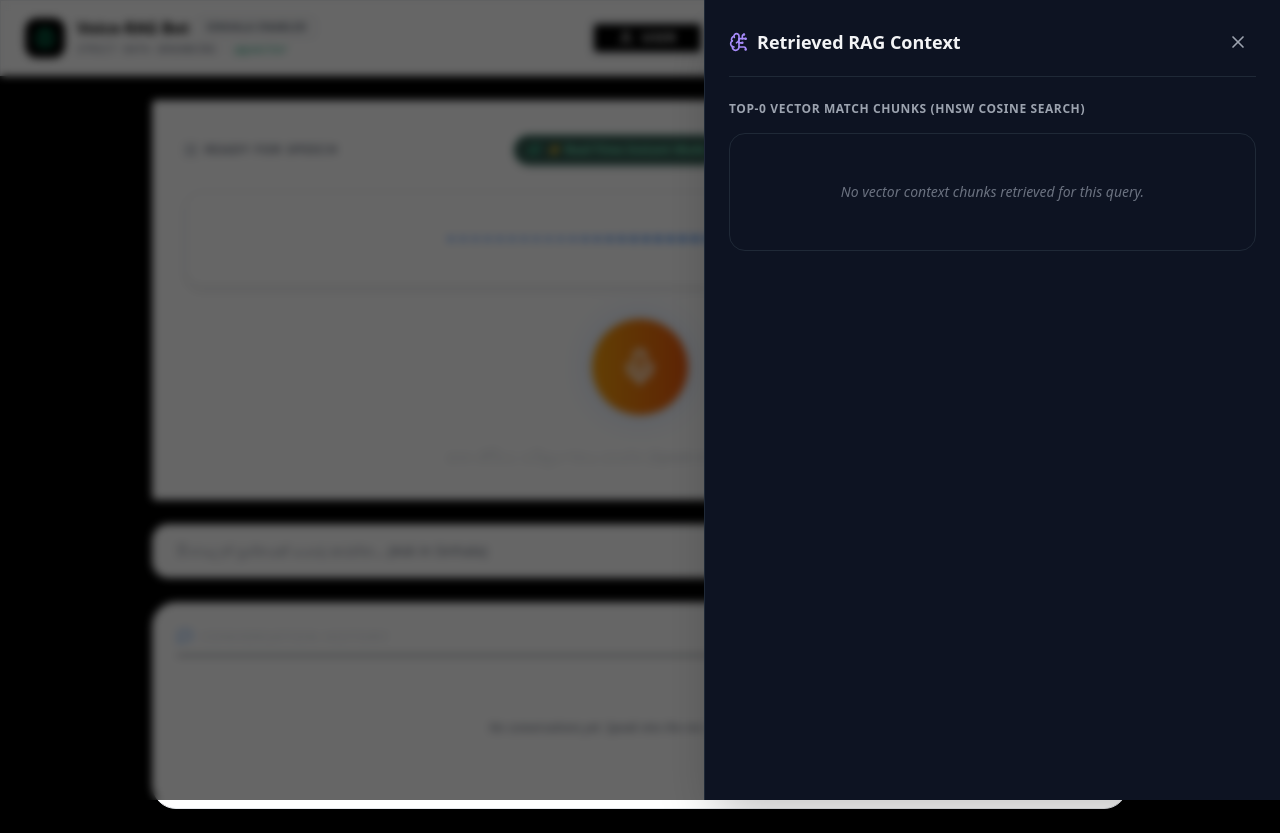
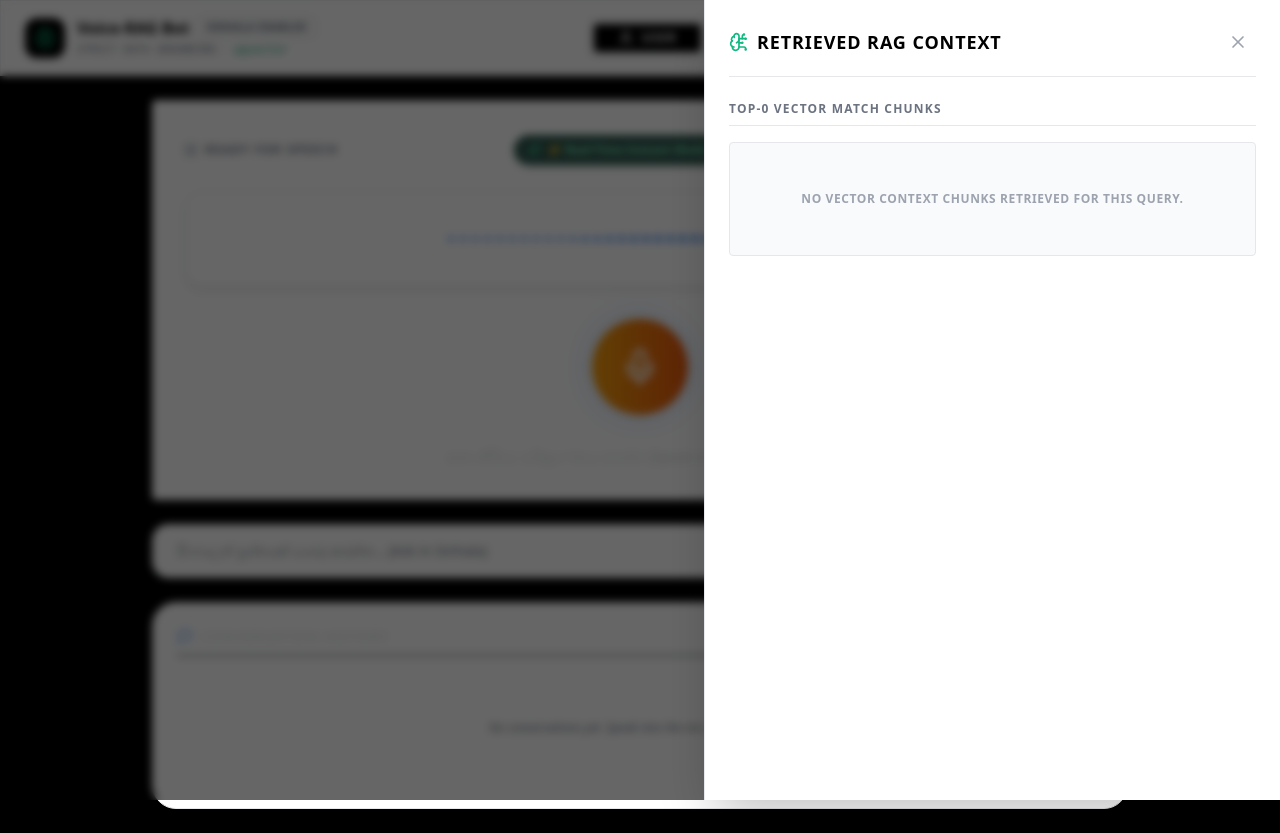
Before and after one commit to KasunWilbagedara/Voice-Rag-bot, a Next.js app: page / in a window 1280 px wide. Both pictures are taken after a click on the button "CONTEXT". Built offline with nearby package versions, Linux system fonts and the light colour scheme.

Commit message:
refactor(ui): update context viewer to match new monochrome design system

```diff
--- a/src/components/ContextDrawer.tsx
+++ b/src/components/ContextDrawer.tsx
@@ -29,17 +29,17 @@ export const ContextDrawer: React.FC<ContextDrawerProps> = ({
 
   return (
     <div className="fixed inset-0 z-50 flex justify-end bg-black/60 backdrop-blur-sm animate-fade-in">
-      <div className="w-full max-w-xl bg-[#0d1322] border-l border-gray-800 h-full p-6 flex flex-col gap-6 shadow-2xl overflow-y-auto">
+      <div className="w-full max-w-xl bg-white border-l border-gray-200 h-full p-6 flex flex-col gap-6 shadow-2xl overflow-y-auto">
         {/* Header */}
-        <div className="flex items-center justify-between pb-4 border-b border-gray-800">
+        <div className="flex items-center justify-between pb-4 border-b border-gray-200">
           <div className="flex items-center gap-2">
-            <BrainCircuit className="w-5 h-5 text-violet-400" />
-            <h2 className="text-lg font-bold text-gray-100">Retrieved RAG Context</h2>
+            <BrainCircuit className="w-5 h-5 text-emerald-500" />
+            <h2 className="text-lg font-bold text-black uppercase tracking-wider">Retrieved RAG Context</h2>
           </div>
 
           <button
             onClick={onClose}
-            className="p-2 text-gray-400 hover:text-white rounded-xl hover:bg-gray-800 transition-colors"
+            className="p-2 text-gray-400 hover:text-black rounded hover:bg-gray-100 transition-colors"
           >
             <X className="w-5 h-5" />
           </button>
@@ -47,24 +47,24 @@ export const ContextDrawer: React.FC<ContextDrawerProps> = ({
 
         {/* User query reference */}
         {userQuery && (
-          <div className="p-3.5 rounded-2xl bg-gray-900/80 border border-gray-800">
-            <span className="text-[10px] font-bold text-cyan-400 uppercase tracking-wider block mb-1">
+          <div className="p-3.5 rounded bg-gray-50 border border-gray-200">
+            <span className="text-[10px] font-bold text-gray-500 uppercase tracking-wider block mb-1">
               Evaluated Query
             </span>
-            <p className="text-sm font-medium text-gray-200">"{userQuery}"</p>
+            <p className="text-sm font-bold text-black">"{userQuery}"</p>
           </div>
         )}
 
         {/* Chunks List */}
         <div className="flex flex-col gap-4">
           <div className="flex items-center justify-between">
-            <span className="text-xs font-semibold uppercase text-gray-400 tracking-wider">
-              Top-{chunks.length} Vector Match Chunks (HNSW Cosine Search)
+            <span className="text-xs font-bold uppercase text-gray-500 tracking-widest border-b border-gray-200 w-full pb-2">
+              Top-{chunks.length} Vector Match Chunks
             </span>
           </div>
 
           {chunks.length === 0 ? (
-            <div className="py-12 text-center text-sm text-gray-500 italic border border-gray-800 rounded-2xl">
+            <div className="py-12 text-center text-xs font-bold uppercase tracking-wider text-gray-400 border border-gray-200 rounded bg-gray-50">
               No vector context chunks retrieved for this query.
             </div>
           ) : (
@@ -73,28 +73,28 @@ export const ContextDrawer: React.FC<ContextDrawerProps> = ({
               return (
                 <div
                   key={chunk.id || idx}
-                  className="p-4 rounded-2xl bg-gray-900/90 border border-gray-800/90 hover:border-violet-500/40 transition-all flex flex-col gap-3"
+                  className="p-4 rounded bg-white border border-gray-200 hover:border-black transition-all flex flex-col gap-3 shadow-sm"
                 >
                   <div className="flex items-center justify-between text-xs">
-                    <span className="flex items-center gap-1.5 font-semibold text-brand-300">
-                      <FileText className="w-3.5 h-3.5" />
+                    <span className="flex items-center gap-1.5 font-bold text-black">
+                      <FileText className="w-3.5 h-3.5 text-gray-500" />
                       {chunk.documentTitle} (Chunk #{chunk.chunkIndex + 1})
                     </span>
 
                     <span
-                      className={`px-2.5 py-0.5 rounded-full font-bold text-[11px] ${
+                      className={`px-2.5 py-0.5 rounded font-bold text-[10px] uppercase tracking-wider ${
                         similarityPct >= 80
-                          ? 'bg-emerald-950/80 text-emerald-400 border border-emerald-800/50'
+                          ? 'bg-emerald-50 text-emerald-700 border-emerald-200'
                           : similarityPct >= 50
-                          ? 'bg-blue-950/80 text-blue-400 border border-blue-800/50'
-                          : 'bg-amber-950/80 text-amber-400 border border-amber-800/50'
+                          ? 'bg-blue-50 text-blue-700 border-blue-200'
+                          : 'bg-gray-100 text-gray-700 border-gray-200'
                       }`}
                     >
                       {similarityPct}% Match
                     </span>
                   </div>
 
-                  <p className="text-xs text-gray-300 leading-relaxed font-mono bg-gray-950/60 p-3 rounded-xl border border-gray-800/60 whitespace-pre-wrap">
+                  <p className="text-xs text-gray-800 leading-relaxed font-mono bg-gray-50 p-3 rounded border border-gray-200 whitespace-pre-wrap">
                     {chunk.content}
                   </p>
                 </div>
```
